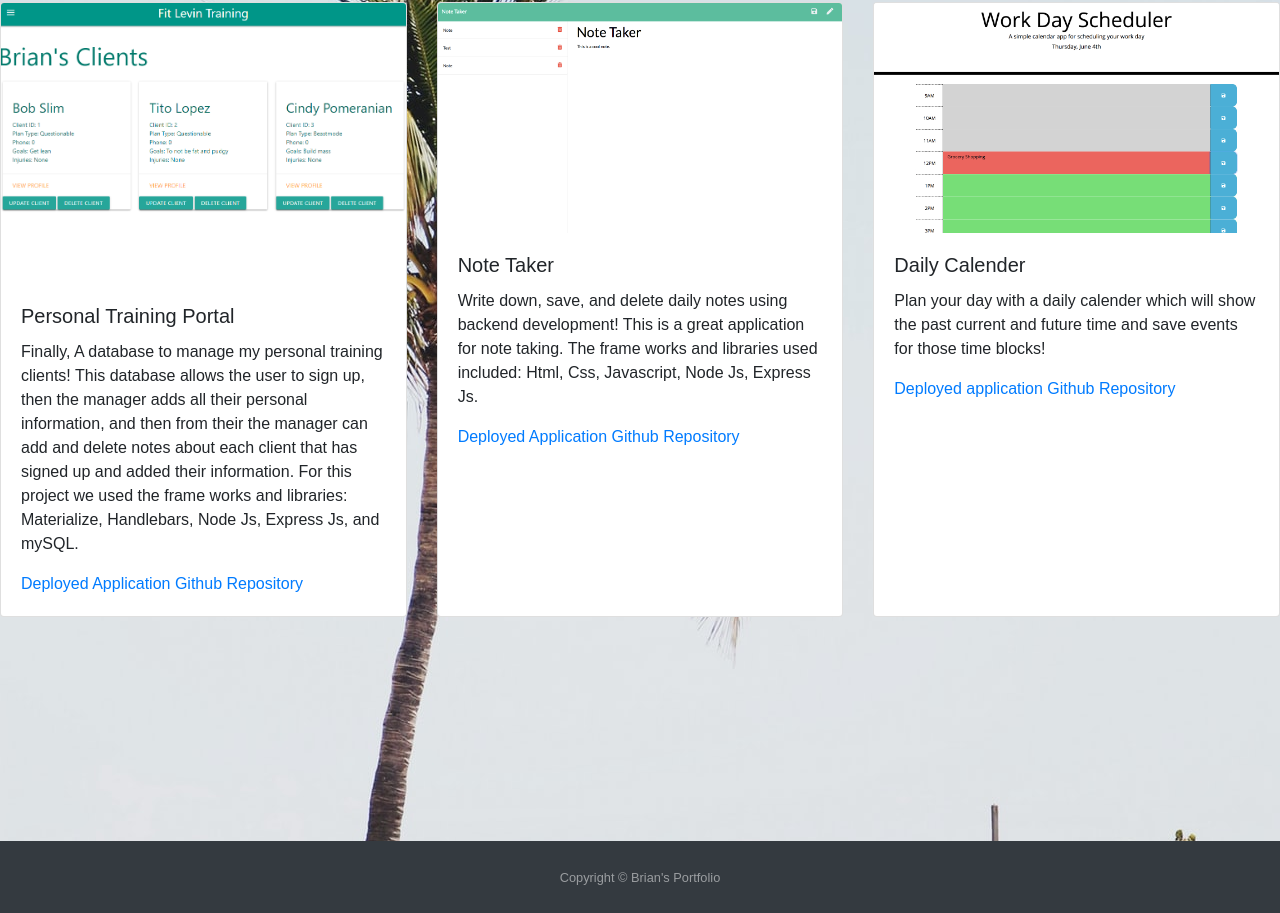
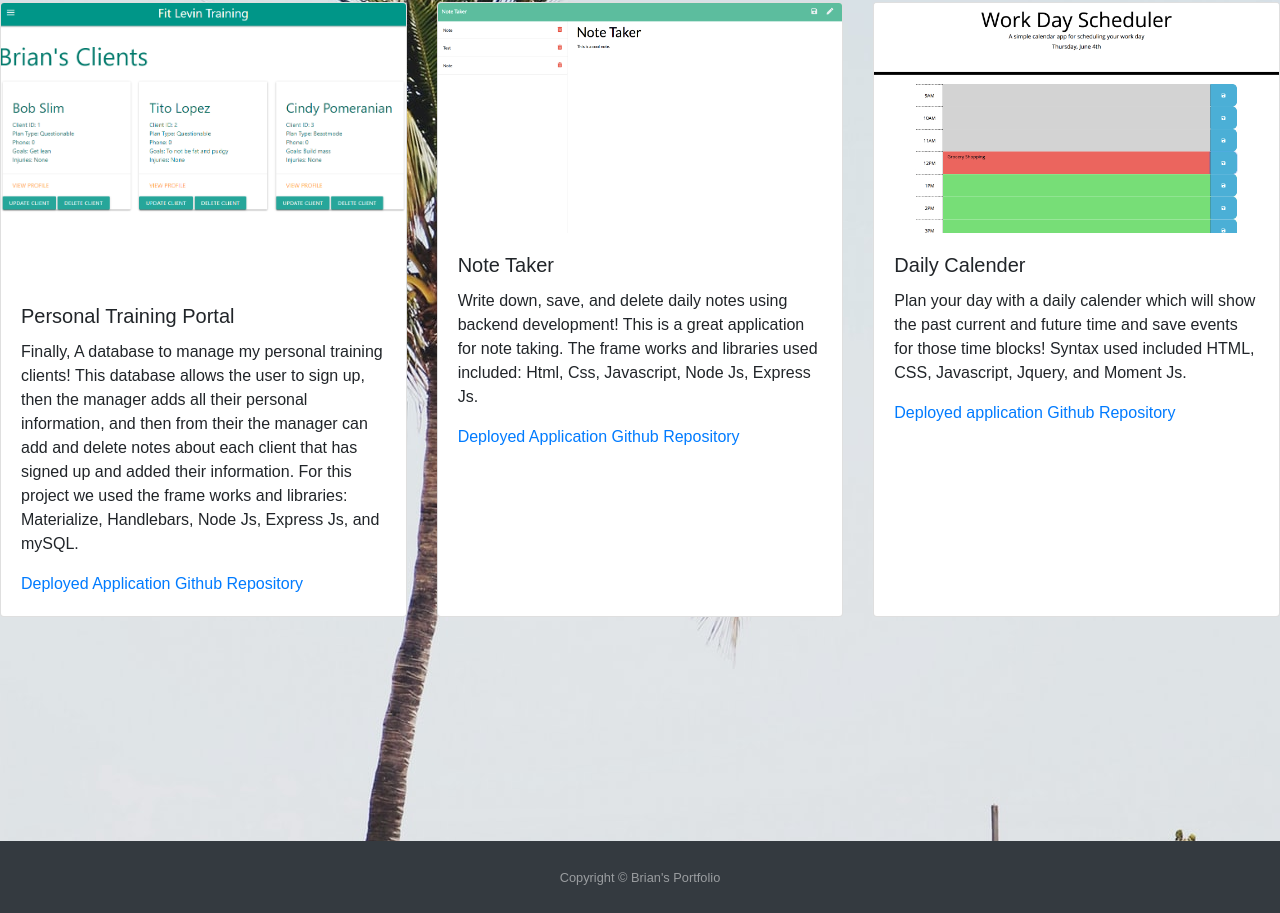
Before and after one commit to BrianLevin/Brian-Levin-Homework-2, a plain HTML site: page portfolio.html in a window 1280 px wide. Shown: the part 723-1636 px from the top of the page. Drawn offline with nearby package versions, Linux system fonts and the light colour scheme.

Commit message:
added description to project

```diff
--- a/portfolio.html
+++ b/portfolio.html
@@ -161,7 +161,8 @@
                             <div class="card-body">
                                 <h5 class="card-title">Daily Calender</h5>
                                 <p class="card-text">Plan your day with a daily calender which will show the past
-                                    current and future time and save events for those time blocks!</p>
+                                    current and future time and save events for those time blocks! Syntax used included
+                                    HTML, CSS, Javascript, Jquery, and Moment Js.</p>
                                 <a href="https://brianlevin.github.io/Work-Day-Scheduler/">Deployed application</a>
                                 <a href="https://github.com/BrianLevin/Work-Day-Scheduler">Github Repository</a>
 
```
